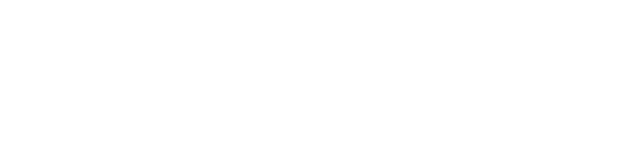
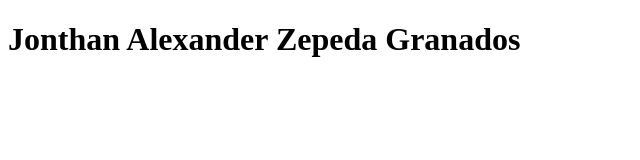
Before and after one commit to jzepeda2019258/IN5BV, a plain HTML site: page index.html in a window 1280 px wide. Shown: the whole page, without its empty margins (0-640 px from the left). Drawn offline with Linux system fonts and the light colour scheme.

Commit message:
Se agrego en el body

```diff
--- a/index.html
+++ b/index.html
@@ -6,5 +6,6 @@
     <title>Primera Pagina Web con Github</title>
 </head>
 <body>
+    <h1>Jonthan Alexander Zepeda Granados</h1>
 </body>
 </html>
```
